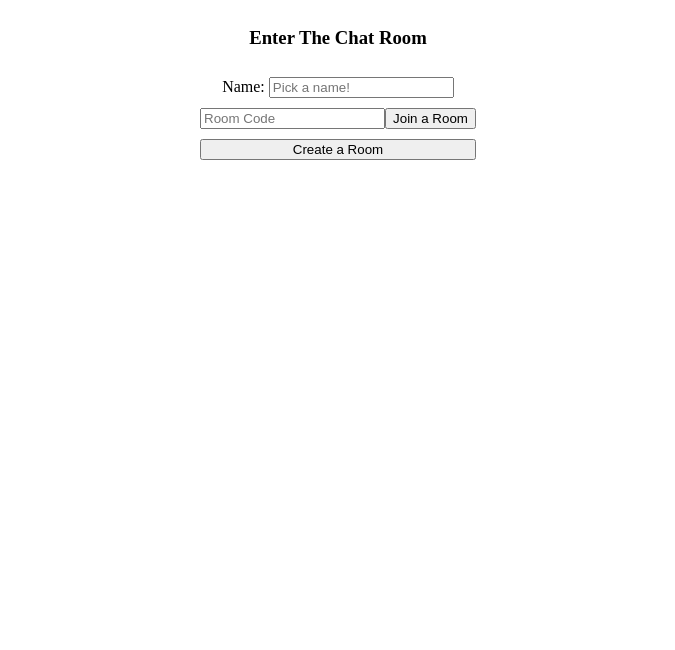
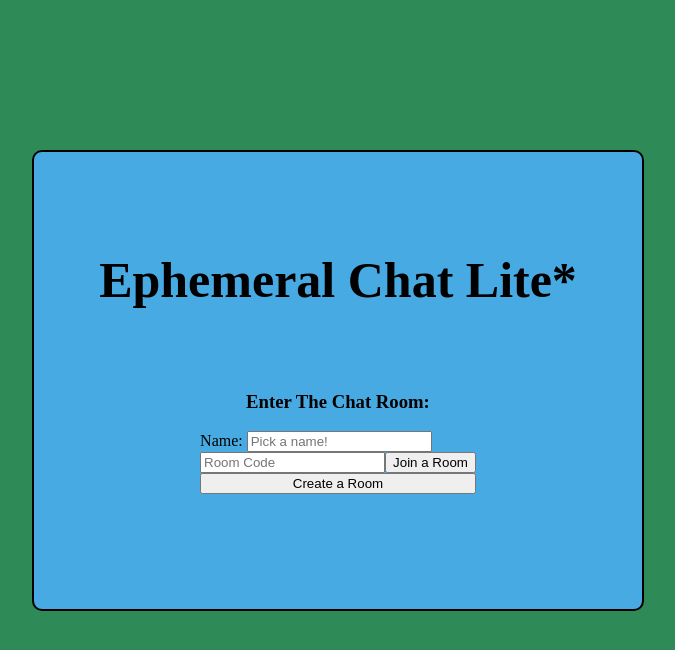
Before and after one commit to mahad-hussain/liveChatRoom, a Flask app: page / in a window 1280 px wide. Shown: the top 650 px of the page, without its empty margins (302-977 px from the left). Run offline with Flask 3, Linux system fonts and the light colour scheme; some libraries are stand-ins or nearby versions.

Commit message:
added more styling

```diff
--- a/static/css/style.css
+++ b/static/css/style.css
@@ -1,9 +1,40 @@
 /* Styling for home */
+
+body {
+    background-color: seagreen;
+}
+
+.header_margin {
+    margin-top: 150px;
+}
 
 .content {
     display: flex;
     align-items: center;
     justify-content: center;
+}
+
+#main_header {
+    color: black;
+    font-size: 50px;
+}
+
+.btns_content{
+    margin-top: 20px;
+    gap: 10px;
+}
+
+.btns_content h3{
+    text-align: center;
+    flex-direction: column;
+
+}
+
+#content_container {
+    background-color: rgb(72, 170, 226);
+    border: 2px solid;
+    border-radius: 10px;
+    padding: 50px;
 }
 
 
@@ -13,8 +44,13 @@
     align-items: center;
     justify-content: center;
     gap: 10px;
+    padding: 15px;
+    margin-bottom: 50px;
+
 
 }
+
+
 
 .join {
     display: flex;
--- a/templates/base.html
+++ b/templates/base.html
@@ -12,8 +12,15 @@
 </script>
 </head>
 <body>
-    <div class="content">
-        {% block content %} {% endblock %}
+
+    <header>
+        <div class="header_margin"></div>
+    </header>
+
+    <div class="container">
+        <div class="content">
+            {% block content %} {% endblock %}
+        </div>
     </div>
 </body>
 </html>
--- a/templates/home.html
+++ b/templates/home.html
@@ -1,7 +1,11 @@
 {% extends 'base.html' %}
 {% block content %}
+
+<div id="content_container">
     <form method="post" class="buttons">
-    <h3>Enter The Chat Room</h3>
+        <h1 id="main_header"> Ephemeral Chat Lite*</h1>
+        <div class="btns_content">
+            <h3>Enter The Chat Room:</h3>
             <div>
                 <label for="">Name:</label>
                 <input type="text" placeholder="Pick a name!" name="name" value="{{name}}">
@@ -18,5 +22,7 @@
                 <li>{{error}}</li>
             </ul>
             {% endif %}
+        </div>
     </form>
+</div>
 {% endblock %}
```
Lines whose indentation alone changed are shown as unchanged.
